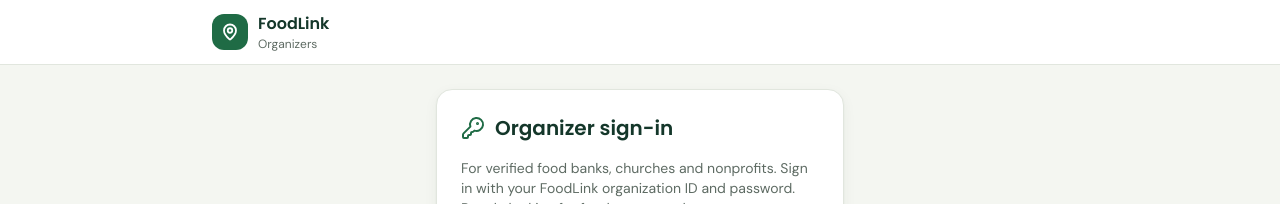
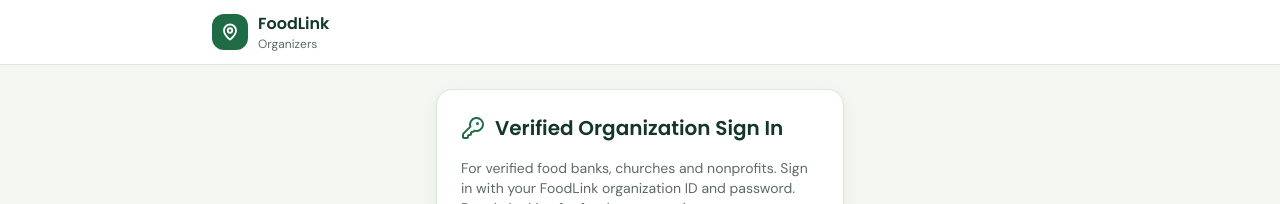
Before and after one commit to Ehy00/FoodLink, a Next.js app: page /organizer/login in a window 1280 px wide. Shown: the top 204 px of the page. Built offline with nearby package versions, Linux system fonts and the light colour scheme; no server answers.

Commit message:
Polish verified organization two-step sign-in

```diff
--- a/src/components/staff/LoginForm.tsx
+++ b/src/components/staff/LoginForm.tsx
@@ -58,7 +58,7 @@ export function LoginForm() {
           <Smartphone className="h-6 w-6 text-forest" aria-hidden />
           <h1 className="font-display text-xl font-semibold">Enter your 6-digit code</h1>
         </div>
-        <p className="text-sm text-muted">Open your authenticator app and type the code for FoodLink. Step 2 of 2.</p>
+        <p className="text-sm text-muted">Open your authenticator app and type the current FoodLink code. Codes change every 30 seconds. Step 2 of 2.</p>
         <Field label="Authentication code" htmlFor="code">
           <TextInput
             id="code"
@@ -84,7 +84,7 @@ export function LoginForm() {
     <form onSubmit={submitPassword} className="space-y-4">
       <div className="flex items-center gap-2.5 text-ink">
         <KeyRound className="h-6 w-6 text-forest" aria-hidden />
-        <h1 className="font-display text-xl font-semibold">Organizer sign-in</h1>
+        <h1 className="font-display text-xl font-semibold">Verified Organization Sign In</h1>
       </div>
       <p className="text-sm text-muted">
         For verified food banks, churches and nonprofits. Sign in with your FoodLink organization ID and password. People looking for food never need an account.
```
